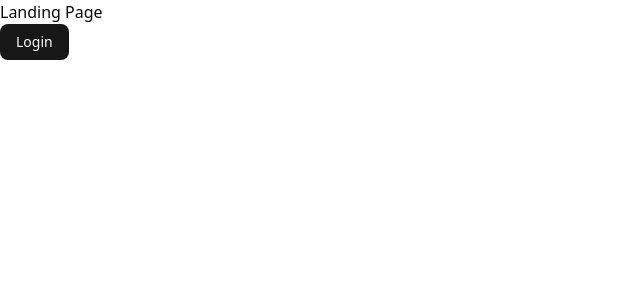
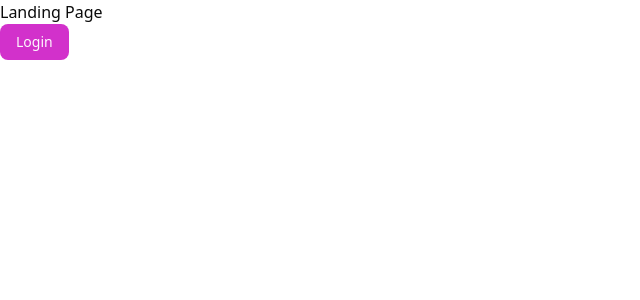
Before and after one commit to vatsalsinghkv/journally, a Next.js app: page / in a window 1280 px wide. Shown: the top 300 px of the page, without its empty margins (0-640 px from the left). Built offline with nearby package versions, Linux system fonts and the light colour scheme.

Commit message:
feat: google auth add

```diff
--- a/src/app/auth/login/page.tsx
+++ b/src/app/auth/login/page.tsx
@@ -1,28 +1,36 @@
 "use client";
 
-import { Loader2 } from "lucide-react";
+import { Github, Mail } from "lucide-react";
 import { Button } from "@/components/ui/button";
-import { signIn, useSession } from "@/lib/services/auth-client";
-import { useRouter } from "next/navigation";
+import { signIn } from "@/lib/services/auth-client";
 
 export default function LogIn() {
-  const { isPending } = useSession();
-  const router = useRouter();
+  return (
+    <div className="relative flex min-h-screen items-center justify-center bg-gradient px-4">
+      {/* Ambient glow */}
+      <div className="pointer-events-none absolute inset-0 flex items-center justify-center">
+        <div className="h-128 w-lg rounded-full bg-fuchsia-400/25 blur-3xl" />
+      </div>
 
-  if (isPending) {
-    return (
-      <div className="flex h-screen items-center justify-center">
-        <Loader2 className="w-6 h-6 animate-spin" />
+      {/* Card */}
+      <div className="relative z-10 w-full max-w-lg rounded-3xl border bg-card p-10 shadow-2xl">
+        {/* Header */}
+        <div className="space-y-3 text-center">
+          <h1 className="text-4xl font-semibold tracking-tight text-gradient-primary">
+            Welcome back
+          </h1>
+          <p className="text-lg text-muted-foreground">
+            Sign in to continue to your dashboard
+          </p>
         </div>
-    );
-  }
 
-  return (
-    <div className="flex min-h-screen items-center justify-center">
-      <div className="space-y-4">
-        <h1 className="text-xl font-semibold">Sign in</h1>
-
+        {/* Actions */}
+        <div className="mt-10 space-y-4">
+          {/* GitHub */}
           <Button
+            size="lg"
+            className="h-14 w-full gap-3 text-base"
+            variant="secondary"
             onClick={async () => {
               await signIn.social({
                 provider: "github",
@@ -30,11 +38,14 @@ export default function LogIn() {
               });
             }}
           >
-          Continue with GitHub
+            <Github className="h-8 w-8" />
+            Sign up with GitHub
           </Button>
 
+          {/* Google */}
           <Button
-          variant="destructive"
+            size="lg"
+            className="h-14 w-full gap-3 text-base"
             onClick={async () => {
               await signIn.social({
                 provider: "google",
@@ -42,8 +53,40 @@ export default function LogIn() {
               });
             }}
           >
-          Continue with Google
+            <Mail className="h-8 w-8" />
+            Sign up with Google
           </Button>
+        </div>
+
+        {/* Divider */}
+        <div className="my-10 flex items-center gap-4">
+          <div className="h-px flex-1 bg-border" />
+          <span className="text-sm text-muted-foreground">OR</span>
+          <div className="h-px flex-1 bg-border" />
+        </div>
+
+        {/* Email placeholder */}
+        <Button
+          size="lg"
+          variant="outline"
+          className="h-14 w-full text-base"
+          disabled
+        >
+          Continue with Email (Coming soon)
+        </Button>
+
+        {/* Footer */}
+        <p className="mt-8 text-center text-sm leading-relaxed text-muted-foreground">
+          By continuing, you agree to our{" "}
+          <span className="font-medium text-foreground hover:underline">
+            Privacy Policy
+          </span>{" "}
+          and{" "}
+          <span className="font-medium text-foreground hover:underline">
+            Terms
+          </span>
+          .
+        </p>
       </div>
     </div>
   );
--- a/src/components/entries/EntryCard.tsx
+++ b/src/components/entries/EntryCard.tsx
@@ -71,7 +71,7 @@ export default function EntryCard({
           />
         </div>
 
-        <h2 className="mt-4 text-base font-bold group-hover:text-blue-400">
+        <h2 className="mt-4 text-base font-bold group-hover:text-primary">
           {title}
         </h2>
         <p className="mt-2 text-sm text-muted-foreground">
--- a/src/components/ui/button.tsx
+++ b/src/components/ui/button.tsx
@@ -1,4 +1,3 @@
-import * as React from "react";
 import { Slot } from "@radix-ui/react-slot";
 import { cva, type VariantProps } from "class-variance-authority";
 
@@ -14,8 +13,7 @@ const buttonVariants = cva(
           "bg-destructive text-white hover:bg-destructive/90 focus-visible:ring-destructive/20 dark:focus-visible:ring-destructive/40 dark:bg-destructive/60",
         outline:
           "border bg-background shadow-xs hover:bg-accent hover:text-accent-foreground dark:bg-input/30 dark:border-input dark:hover:bg-input/50",
-        secondary:
-          "bg-secondary text-secondary-foreground hover:bg-secondary/80",
+        secondary: "bg-secondary text-secondary-foreground hover:bg-primary/20",
         ghost:
           "hover:bg-accent hover:text-accent-foreground dark:hover:bg-accent/50",
         nav: "hover:bg-background hover:text-background-foreground dark:hover:bg-background/50",
--- a/src/styles/globals.css
+++ b/src/styles/globals.css
@@ -45,72 +45,112 @@
 
 :root {
   --radius: 0.625rem;
+
+  /* Base */
   --background: oklch(1 0 0);
-  --foreground: rgb(10, 10, 10);
-  --card: oklch(1 0 0);
-  --card-foreground: oklch(0.145 0 0);
-  --popover: oklch(1 0 0);
-  --popover-foreground: oklch(0.145 0 0);
-  --primary: oklch(0.205 0 0);
-  --primary-foreground: oklch(0.985 0 0);
-  --secondary: oklch(0.97 0 0);
-  --secondary-foreground: oklch(0.205 0 0);
-  --muted: oklch(0.97 0 0);
-  --muted-foreground: oklch(0.556 0 0);
-  --accent: oklch(0.97 0 0);
-  --accent-foreground: oklch(0.205 0 0);
-  --destructive: oklch(0.577 0.245 27.325);
-  --border: oklch(0.922 0 0);
-  --input: oklch(0.922 0 0);
-  --ring: oklch(0.708 0 0);
-  --chart-1: oklch(0.646 0.222 41.116);
-  --chart-2: oklch(0.6 0.118 184.704);
-  --chart-3: oklch(0.398 0.07 227.392);
-  --chart-4: oklch(0.828 0.189 84.429);
-  --chart-5: oklch(0.769 0.188 70.08);
-  --sidebar: oklch(0.985 0 0);
-  --sidebar-foreground: oklch(0.145 0 0);
-  --sidebar-primary: oklch(0.205 0 0);
-  --sidebar-primary-foreground: oklch(0.985 0 0);
-  --sidebar-accent: oklch(0.97 0 0);
-  --sidebar-accent-foreground: oklch(0.205 0 0);
-  --sidebar-border: oklch(0.922 0 0);
-  --sidebar-ring: oklch(0.708 0 0);
+  --foreground: oklch(0.15 0 0);
+
+  /* Cards / surfaces */
+  --card: oklch(0.99 0.01 330);
+  --card-foreground: oklch(0.18 0 0);
+
+  --popover: oklch(0.99 0.01 330);
+  --popover-foreground: oklch(0.18 0 0);
+
+  /* Primary (FUCHSIA) */
+  --primary: oklch(0.62 0.25 330);
+  --primary-foreground: oklch(0.98 0.01 330);
+
+  /* Secondary */
+  --secondary: oklch(0.96 0.02 330);
+  --secondary-foreground: oklch(0.25 0.05 330);
+
+  /* Muted */
+  --muted: oklch(0.96 0.01 330);
+  --muted-foreground: oklch(0.55 0.03 330);
+
+  /* Accent */
+  --accent: oklch(0.95 0.04 330);
+  --accent-foreground: oklch(0.25 0.07 330);
+
+  /* Destructive */
+  --destructive: oklch(0.58 0.24 27);
+
+  /* Borders / inputs */
+  --border: oklch(0.9 0.01 330);
+  --input: oklch(0.9 0.01 330);
+
+  /* Focus ring */
+  --ring: oklch(0.65 0.25 330);
+
+  /* Charts (optional, harmonized) */
+  --chart-1: oklch(0.62 0.25 330);
+  --chart-2: oklch(0.7 0.18 300);
+  --chart-3: oklch(0.55 0.2 350);
+  --chart-4: oklch(0.75 0.15 20);
+  --chart-5: oklch(0.68 0.18 280);
+
+  /* Sidebar */
+  --sidebar: oklch(0.98 0.02 330);
+  --sidebar-foreground: oklch(0.2 0.05 330);
+  --sidebar-primary: oklch(0.62 0.25 330);
+  --sidebar-primary-foreground: oklch(0.98 0.01 330);
+  --sidebar-accent: oklch(0.94 0.04 330);
+  --sidebar-accent-foreground: oklch(0.25 0.07 330);
+  --sidebar-border: oklch(0.9 0.01 330);
+  --sidebar-ring: oklch(0.65 0.25 330);
 }
 
+
+
 .dark {
-  --background: oklch(0.145 0 0);
-  --foreground: oklch(0.985 0 0);
-  --card: oklch(0.205 0 0);
-  --card-foreground: oklch(0.985 0 0);
-  --popover: oklch(0.205 0 0);
-  --popover-foreground: oklch(0.985 0 0);
-  --primary: oklch(0.922 0 0);
-  --primary-foreground: oklch(0.205 0 0);
-  --secondary: oklch(0.269 0 0);
-  --secondary-foreground: oklch(0.985 0 0);
-  --muted: oklch(0.269 0 0);
-  --muted-foreground: oklch(0.708 0 0);
-  --accent: oklch(0.269 0 0);
-  --accent-foreground: oklch(0.985 0 0);
-  --destructive: oklch(0.704 0.191 22.216);
+  --background: oklch(0.14 0.01 330);
+  --foreground: oklch(0.98 0.01 330);
+
+  --card: oklch(0.18 0.02 330);
+  --card-foreground: oklch(0.98 0.01 330);
+
+  --popover: oklch(0.18 0.02 330);
+  --popover-foreground: oklch(0.98 0.01 330);
+
+  /* Primary */
+  --primary: oklch(78.599% 0.17909 329.484);
+  --primary-foreground: oklch(0.18 0.02 330);
+
+  /* Secondary */
+  --secondary: oklch(0.25 0.02 330);
+  --secondary-foreground: oklch(0.98 0.01 330);
+
+  /* Muted */
+  --muted: oklch(0.25 0.02 330);
+  --muted-foreground: oklch(0.7 0.03 330);
+
+  /* Accent */
+  --accent: oklch(0.3 0.04 330);
+  --accent-foreground: oklch(0.98 0.01 330);
+
+  /* Destructive */
+  --destructive: oklch(0.7 0.2 25);
+
+  /* Borders / inputs */
   --border: oklch(1 0 0 / 10%);
   --input: oklch(1 0 0 / 15%);
-  --ring: oklch(0.556 0 0);
-  --chart-1: oklch(0.488 0.243 264.376);
-  --chart-2: oklch(0.696 0.17 162.48);
-  --chart-3: oklch(0.769 0.188 70.08);
-  --chart-4: oklch(0.627 0.265 303.9);
-  --chart-5: oklch(0.645 0.246 16.439);
-  --sidebar: oklch(0.205 0 0);
-  --sidebar-foreground: oklch(0.985 0 0);
-  --sidebar-primary: oklch(0.488 0.243 264.376);
-  --sidebar-primary-foreground: oklch(0.985 0 0);
-  --sidebar-accent: oklch(0.269 0 0);
-  --sidebar-accent-foreground: oklch(0.985 0 0);
+
+  /* Ring */
+  --ring: oklch(0.75 0.22 330);
+
+  /* Sidebar */
+  --sidebar: oklch(0.18 0.02 330);
+  --sidebar-foreground: oklch(0.98 0.01 330);
+  --sidebar-primary: oklch(0.75 0.22 330);
+  --sidebar-primary-foreground: oklch(0.18 0.02 330);
+  --sidebar-accent: oklch(0.3 0.04 330);
+  --sidebar-accent-foreground: oklch(0.98 0.01 330);
   --sidebar-border: oklch(1 0 0 / 10%);
-  --sidebar-ring: oklch(0.556 0 0);
+  --sidebar-ring: oklch(0.75 0.22 330);
 }
+
+
 
 @layer base {
   * {
```
Lines whose indentation alone changed are shown as unchanged.
